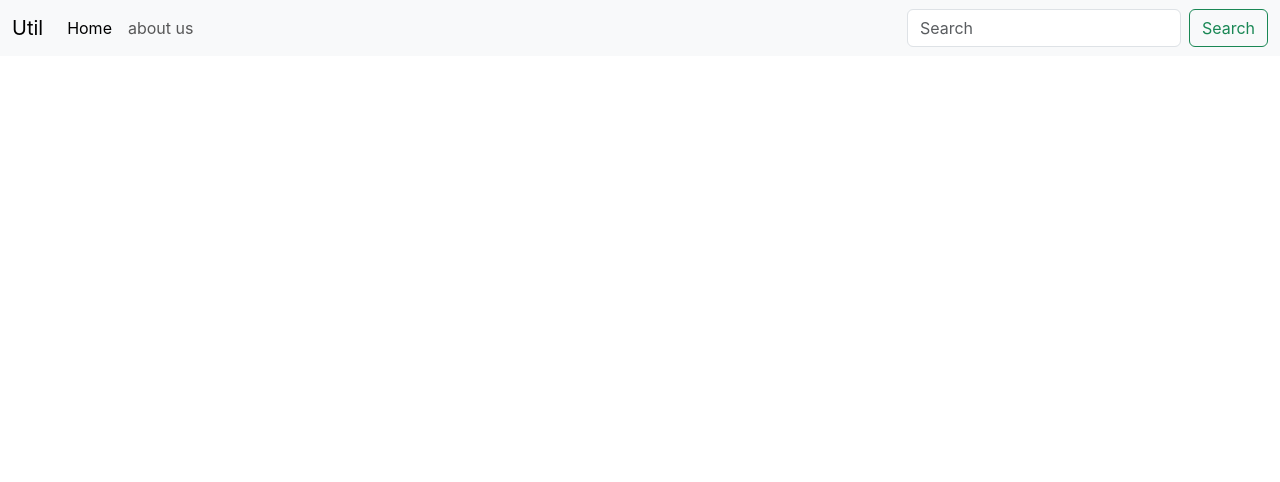
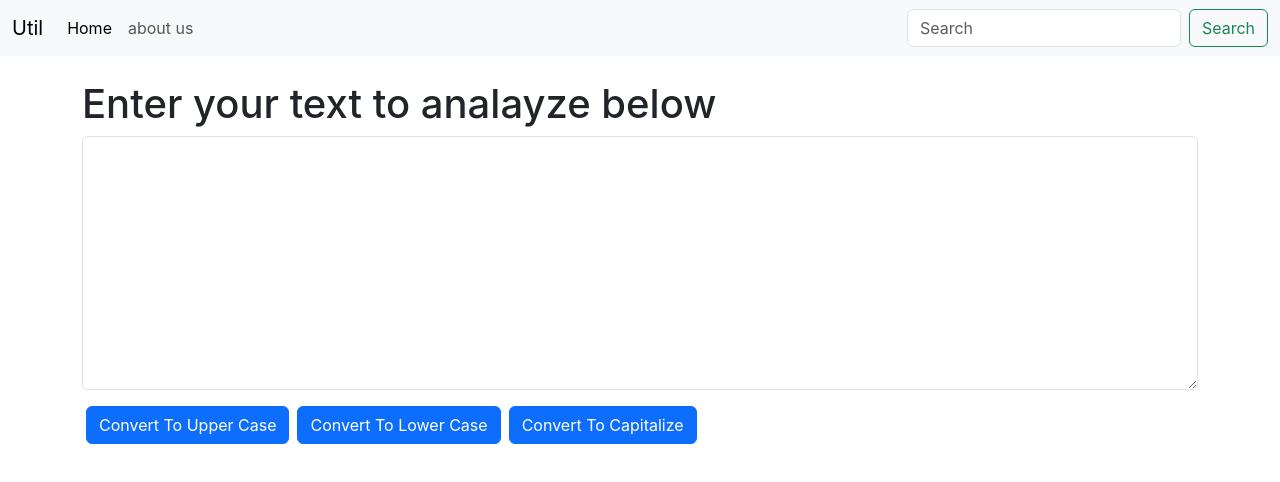
Before and after one commit to araiz45/ReactPlaylist, a React (Create React App) app: page / in a window 1280 px wide. Shown: the top 482 px of the page. Built offline with nearby package versions, Linux system fonts and the light colour scheme.

Commit message:
video 7 completed

```diff
--- a/src/App.js
+++ b/src/App.js
@@ -1,9 +1,13 @@
 import './App.css';
-import Navbar from './Components/Navbar'
+import Navbar from './Components/Navbar';
+import TextForm from './Components/TextForm';
 function App() {
   return (
    <>
     <Navbar title="Util" aboutText="about us"/>
+    <div className="container my-4">
+      <TextForm heading="Enter your text to analayze below"/>
+    </div>
    </>
   );
 }
--- /dev/null
+++ b/src/Components/TextForm.js
@@ -0,0 +1,34 @@
+import React, {useState} from 'react'
+
+export default function TextForm(props) {
+    const [text, setText] = useState('');
+    // setText("hello");
+    const handleUpClick = (event) =>{
+        let newText = text.toUpperCase();
+        setText(newText)
+    }
+    const handleOnChange = (event) =>{
+        setText(event.target.value);
+    }
+    const handleDownClick = (event) =>{
+        let newText = text.toLowerCase();
+        setText(newText)
+    }
+
+    const handleCapeClick = () =>{
+        let newText = text[0].toUpperCase() + text.slice(1).toLowerCase();
+        setText(newText)
+    }
+    return (
+        <>
+            <h1>{props.heading}</h1>
+            <div className="mb-3">
+                <textarea className="form-control" id="myBox" rows={10} value={text} onChange={handleOnChange}></textarea>
+            </div>
+            <button className="btn btn-primary mx-1" onClick={handleUpClick}>Convert To Upper Case</button>
+            <button className="btn btn-primary mx-1" onClick={handleDownClick}>Convert To Lower Case</button>
+            <button className="btn btn-primary mx-1" onClick={handleCapeClick}>Convert To Capitalize</button>
+        </>
+
+    )
+}
```
Also changed, not shown: 1 other file (tests, documents, lock files or other folders).
